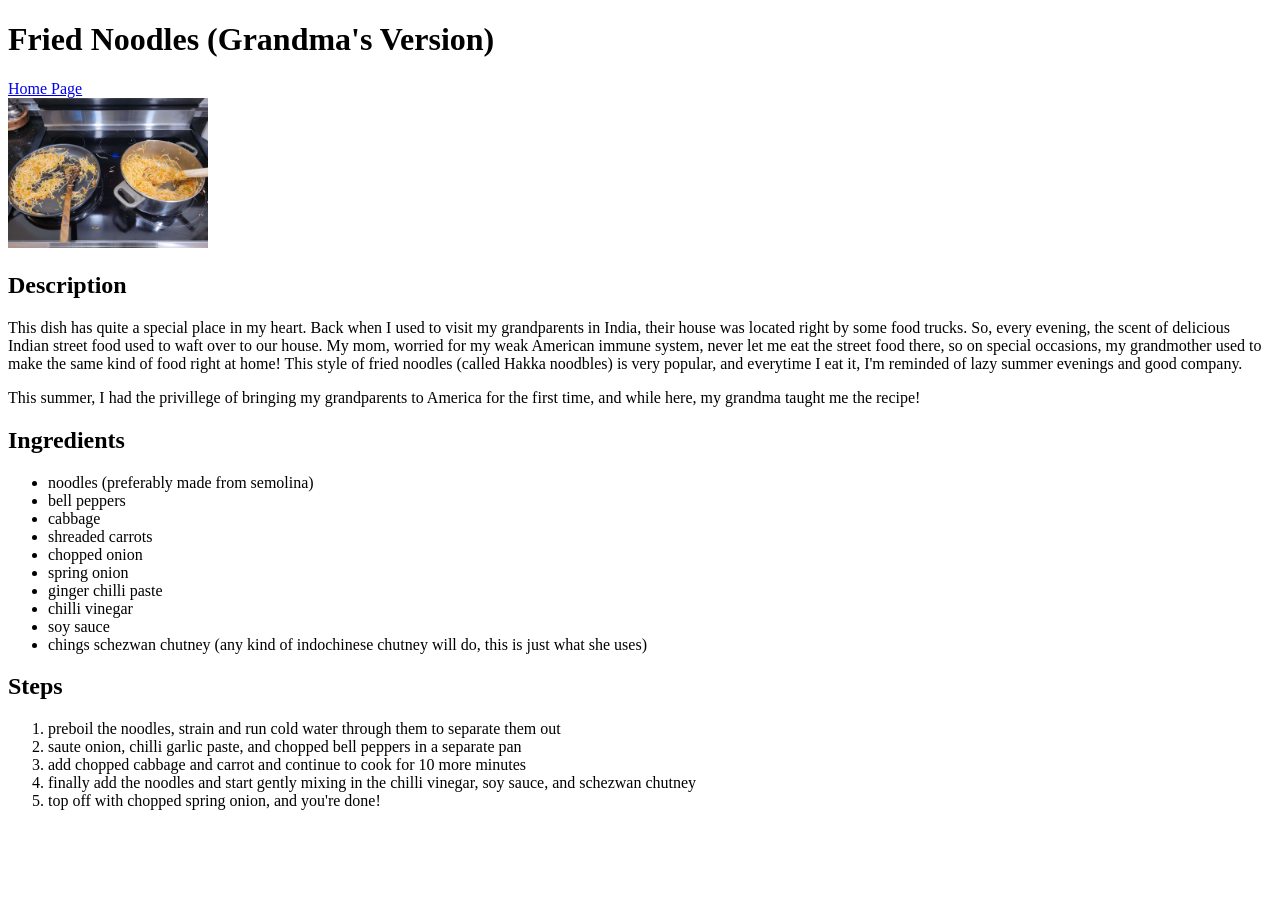
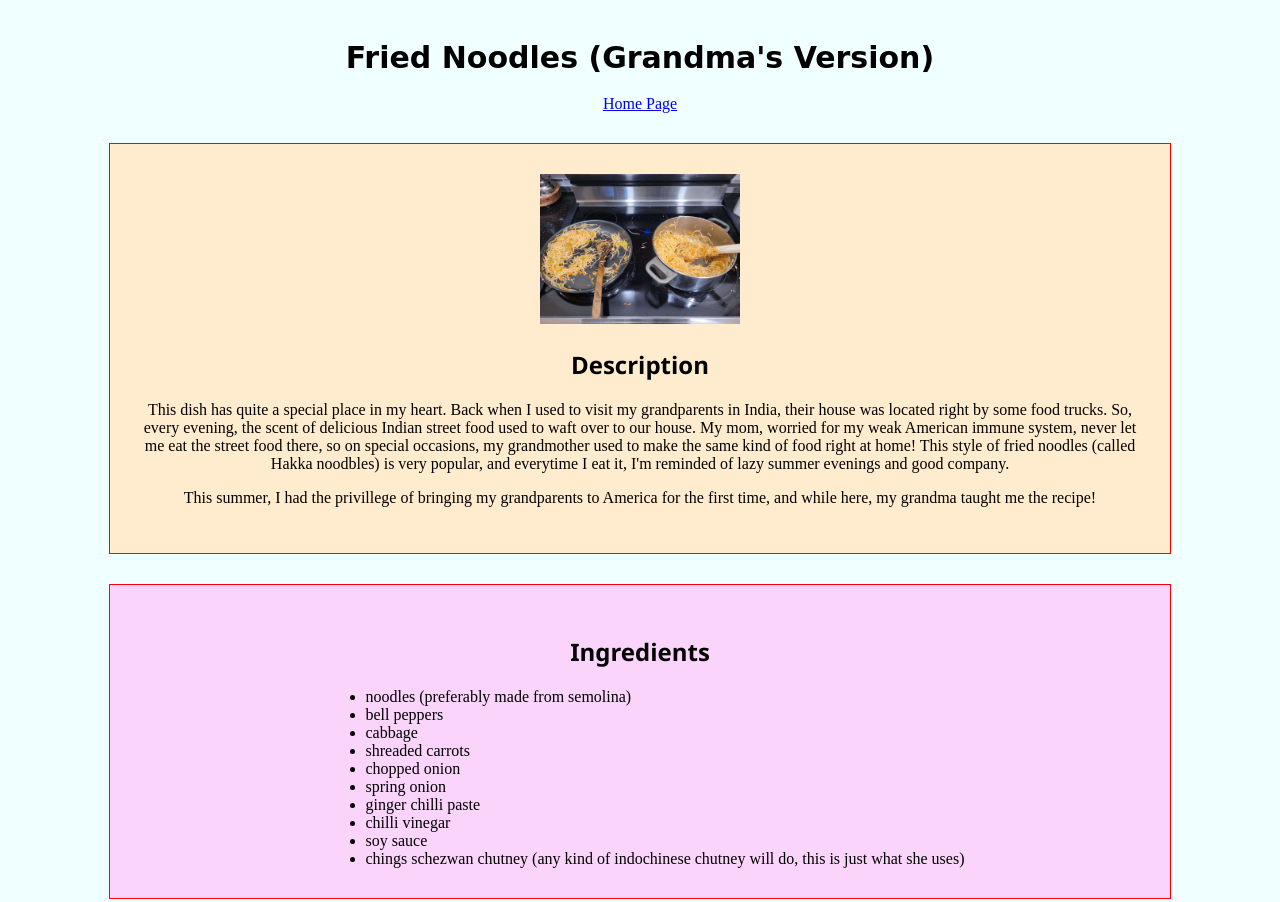
Before and after one commit to overthemoon3/odin-recipes, a plain HTML site: page recipes/fried_noodles.html in a window 1280 px wide. Shown: the top 902 px of the page. Before the commit the page ends 826 px from the top, so only its background shows below. Drawn offline with Linux system fonts and the light colour scheme.

Commit message:
feat: style website

```diff
--- a/recipes/fried_noodles.html
+++ b/recipes/fried_noodles.html
@@ -2,13 +2,20 @@
 
 <html lang="en">
     <head>
+
         <meta charset="UTF-8">
         <title>Fried Noodles (Grandma's Ver)</title>
+        <link rel="stylesheet" href="../style.css">
+
     </head>
     <body>
+
         <h1>Fried Noodles (Grandma's Version)</h1>
-        <a href="../index.html" target="_blank" rel="noopener noreferrer">Home Page</a>
+
+        <a class="home-link" href="../index.html" target="_blank" rel="noopener noreferrer">Home Page</a>
         <br>
+
+        <div class="pic-and-description-block">
             <img src="../images/fried_noodles.jpg" alt="a picture of the fried noodles I was making with my grandma last month"
                 height = "150" width = "200">
             <h2>Description</h2>
@@ -24,7 +31,10 @@
                 This summer, I had the privillege of bringing my grandparents to America for the first time,
                 and while here, my grandma taught me the recipe!
             </p>
+        </div>
 
+
+        <div class="ingredients">
             <h2>Ingredients</h2>
             <ul>
                 <li>noodles (preferably made from semolina)</li>
@@ -39,7 +49,10 @@
                 <li>chings schezwan chutney
                     (any kind of indochinese chutney will do, this is just what she uses)</li>
             </ul>
+        </div>
 
+
+        <div class="steps">
             <h2>Steps</h2>
             <ol>
                 <li>preboil the noodles, strain and run cold water through them to
@@ -50,6 +63,7 @@
                 <li>finally add the noodles and start gently mixing in the chilli vinegar, soy sauce, and schezwan chutney</li>
                 <li>top off with chopped spring onion, and you're done!</li>
             </ol>
+        </div>
     </body>
 
 </html>
--- /dev/null
+++ b/style.css
@@ -0,0 +1,68 @@
+* {
+    background-color: azure;
+}
+
+h1 {
+    font-size: 30px;
+    padding: 20px;
+    margin: 20px auto;
+    text-align: center;
+    font-family: cursive, sans-serif;
+}
+
+h2 {
+    font-family: 'Segoe UI', Tahoma, Geneva, Verdana, sans-serif;
+}
+
+.parent-element {
+    font-family: 'Courier New', Courier, monospace;
+    color: navy;
+    text-align: center;
+    margin: 30px;
+    font-size: 15px;
+}
+
+a {
+    display: inline-block;
+    height: 30px;
+    margin: 0 auto;
+}
+.home-link{
+    display: block;
+    text-align: center;
+    margin-top: -20px;
+}
+
+.ingredients, .steps,
+.pic-and-description-block {
+    border: 1px solid red;
+    width: 1000px;
+    padding: 30px;
+    margin: auto;
+    margin-bottom: 30px;
+    text-align: center;
+}
+
+.pic-and-description-block{
+    background-color: blanchedalmond;
+}
+.pic-and-description-block h2,
+.pic-and-description-block p{
+    background-color: blanchedalmond;
+}
+
+.ingredients, .ingredients h2, .ingredients ul, .ingredients li, .ingredients ol {
+    background-color: rgb(250, 212, 250);
+}
+
+.steps, .steps h2, .steps ul, .steps li, .steps ol {
+    background-color: lemonchiffon;
+}
+
+
+.ingredients ul, .steps ul, .ingredients ol, .steps ol {
+    text-align: left;
+    display: inline-block;
+    margin: 0 auto;
+    padding-left: 50px;
+}
```
Also changed, not shown: index.html (+6 -3 lines), recipes/chipotle_chickpea_sandwich.html (+16 -1 lines), recipes/sakshi_rice.html (+14 -1 lines). Lines whose indentation alone changed are shown as unchanged.
